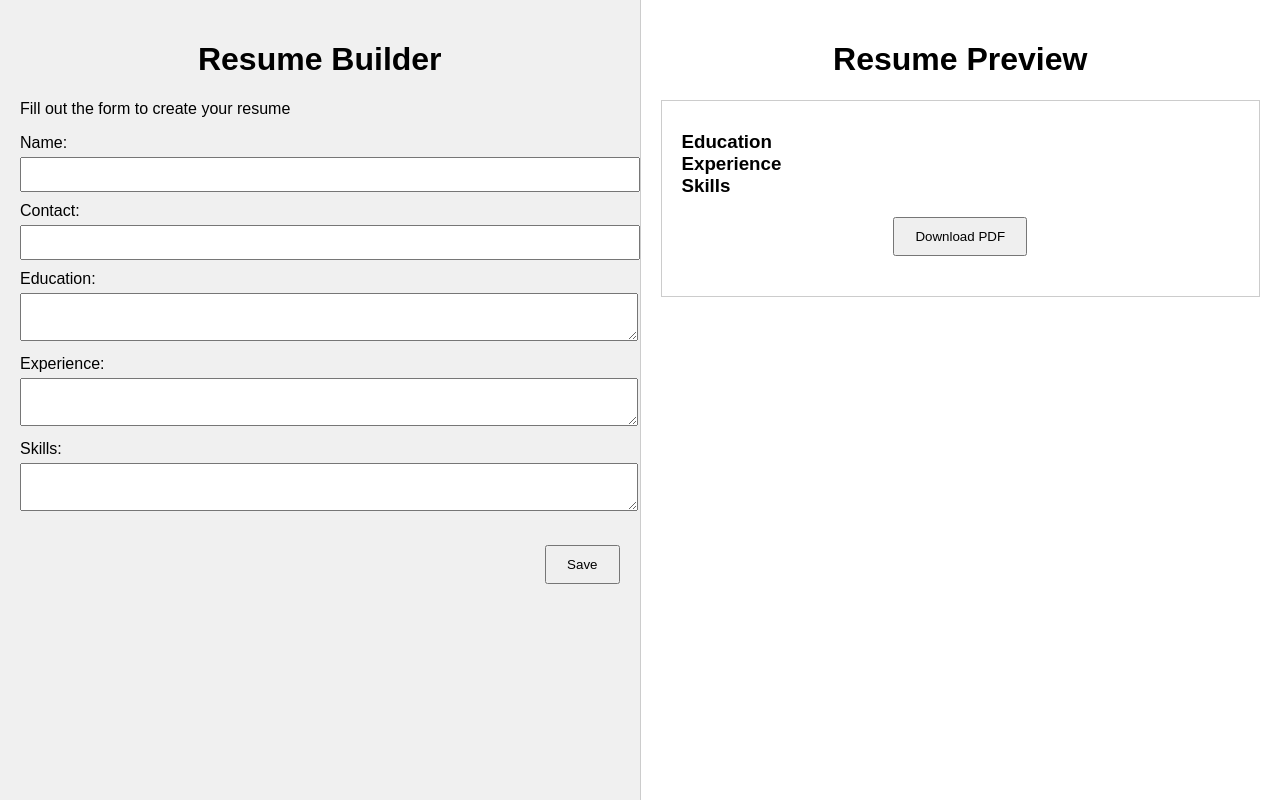
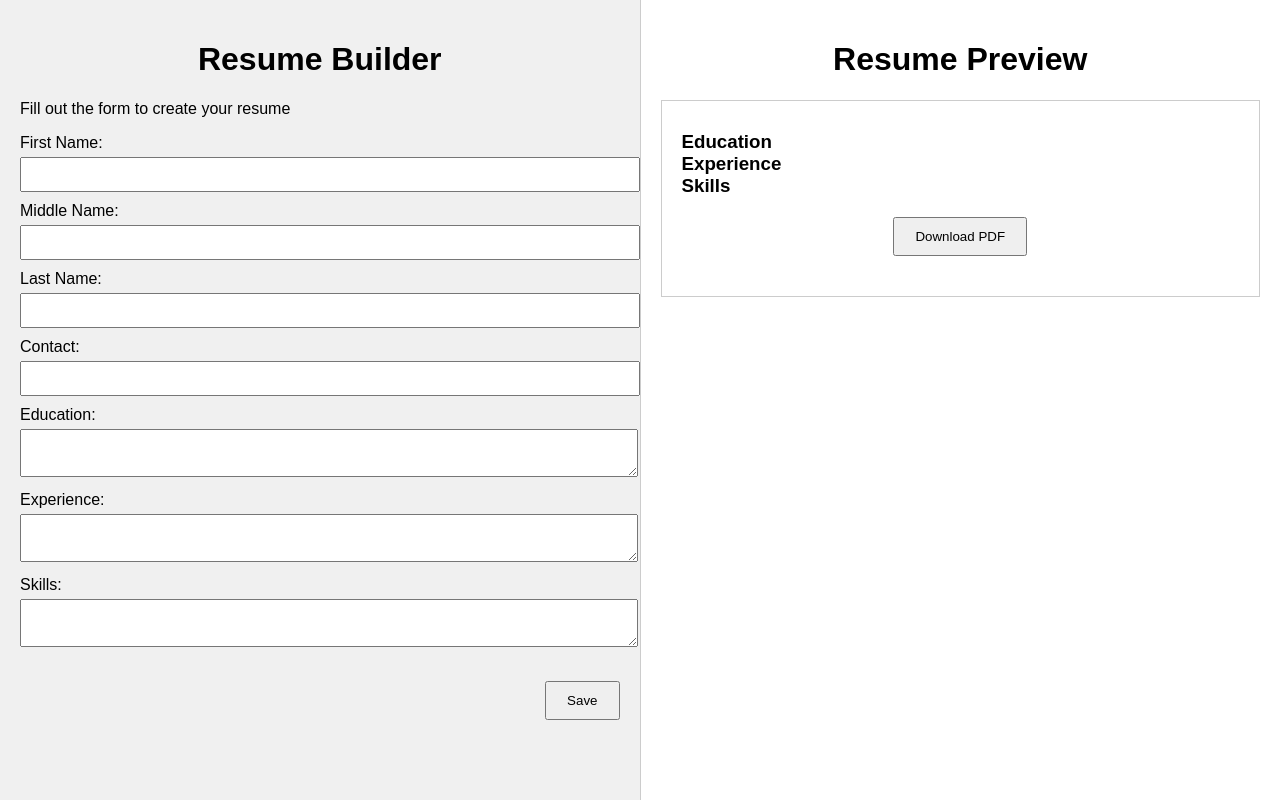
Before and after one commit to globalsmile/portfolio_projects, a React (Create React App) app in the folder software_projects/front_end_projects/resume-builder/: page / in a window 1280 px wide. Built offline with nearby package versions, Linux system fonts and the light colour scheme.

Commit message:
add:firstname, middlename and lastname fields to the resume form

```diff
--- a/software_projects/front_end_projects/resume-builder/src/components/ResumeForm.tsx
+++ b/software_projects/front_end_projects/resume-builder/src/components/ResumeForm.tsx
@@ -14,8 +14,16 @@ const ResumeForm: React.FC = () => {
   return (
     <form className="resume-form">
       <label>
-        Name:
-        <input type="text" name="name" onChange={handleChange} />
+        First Name:
+        <input type="text" name="fname" onChange={handleChange} />
+      </label>
+      <label>
+        Middle Name:
+        <input type="text" name="mname" onChange={handleChange} />
+      </label>
+      <label>
+        Last Name:
+        <input type="text" name="lname" onChange={handleChange} />
       </label>
       <label>
         Contact:
```
